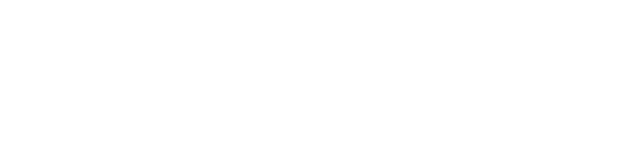
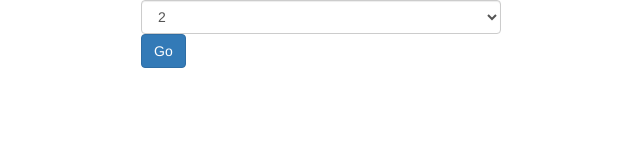
Before and after one commit to benhassara/student-shuffle-chunk, a plain HTML site: page index.html in a window 1280 px wide. Shown: the whole page, without its empty margins (319-959 px from the left). Drawn offline with nearby package versions, Linux system fonts and the light colour scheme.

Commit message:
added css file

```diff
--- a/index.html
+++ b/index.html
@@ -6,7 +6,14 @@
 </head>
 <body>
   <div class="container">
-
+    <div class="row">
+    <div class="col-md-4 col-md-offset-4">
+      <select class="form-control" id="dropd">
+        <option>2</option>
+      </select>
+      <button class="btn btn-primary">Go</button>
+    </div>
+    </div>
   </div>
 
   <script type="text/javascript" src="main.js"></script>
--- a/main.js
+++ b/main.js
@@ -51,7 +51,7 @@ function chunk(array, num) {
 }
 
 function genArray() {
-  for (var i = 0; i < 30; i++) {
+  for (var i = 0; i < 29; i++) {
     students.push(createStudent("Bruce Wayne", "not_batman@gmail.com", "thebat"));
   }
 }
--- /dev/null
+++ b/style.css
@@ -0,0 +1,8 @@
+.col-md-4 {
+  padding: 10px;
+}
+
+#dropd {
+  display: inline-block;
+  max-width: 80px;
+}
```
